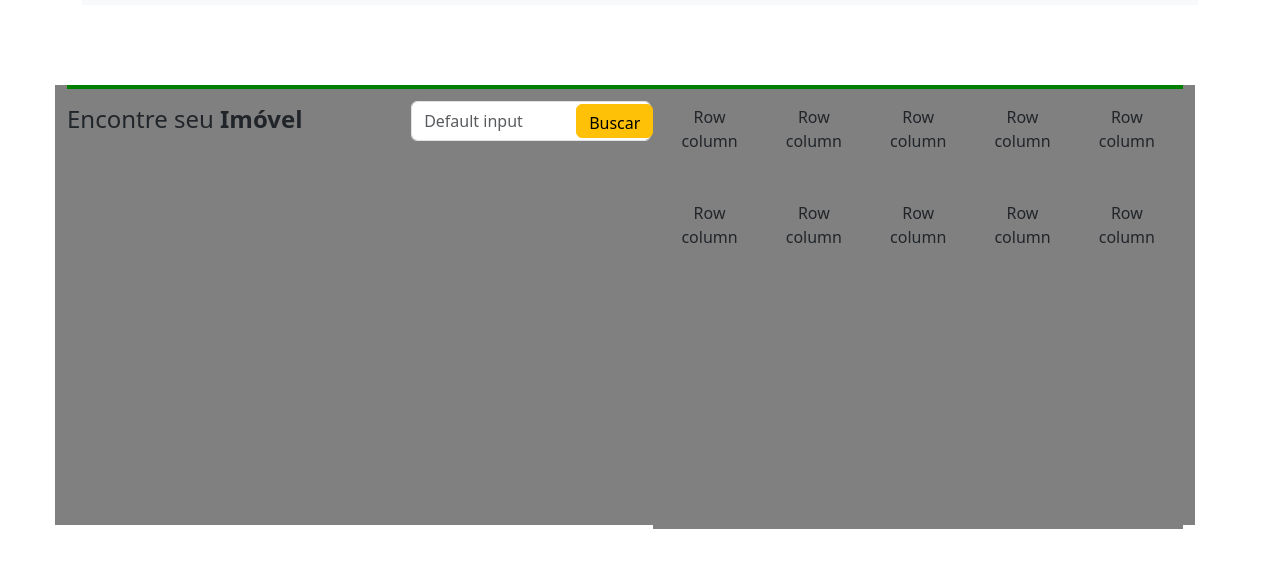
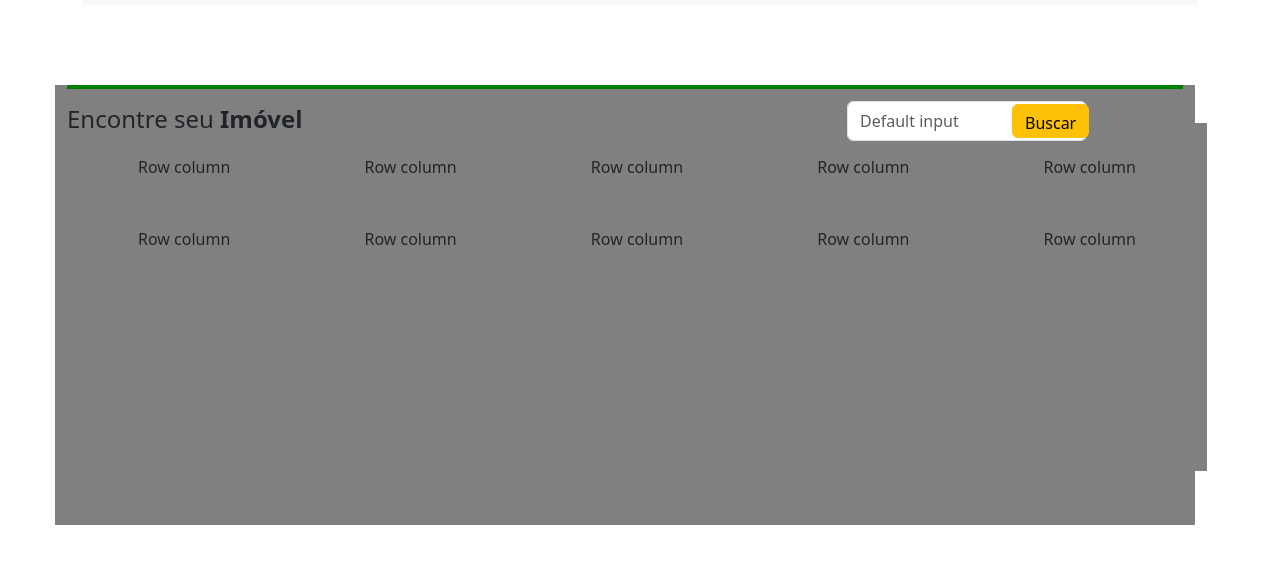
Before and after one commit to LuEdu3/VALE_IMOBILIARIA, a plain HTML site: page index.html in a window 1280 px wide. Shown: the part 67-634 px from the top of the page. Drawn offline with nearby package versions, Linux system fonts and the light colour scheme.

Commit message:
adicionado grid

```diff
--- a/index.html
+++ b/index.html
@@ -75,9 +75,11 @@
             <input class="form-control" type="text" placeholder="Default input" aria-label="default input example">
             <button type="button" class="btn btn-warning">Buscar</button>
           </div>
-          <!-- PESQUISA AVANÇADA -->
+        </section>
+                  <!-- PESQUISA AVANÇADA -->
+        <section class="pesquisa-avancada">
           <div class="container text-center">
-            <div class="row row-cols-2 row-cols-lg-5 g-0 g-lg-3">
+            <div class="row row-cols-2 row-cols-lg-5 g-2 g-lg-3">
               <div class="col">
                 <div class="p-3">Row column</div>
               </div>
@@ -110,7 +112,6 @@
               </div>
             </div>
           </div>
-
         </section>
 
       </div>
--- a/style.css
+++ b/style.css
@@ -16,6 +16,7 @@ display: block;
 }
 /* PESQUISA */
 .conteudo-busca{
+    width: 100%;
     padding: 80px 30px 0 0;
 }
 .conteudo-busca .container{
@@ -57,7 +58,9 @@ display: block;
     width: auto;
 }
 /* PESQUISA AVANÇADA */
-.container .row{
-    display: flex;
-
+.pesquisa-avancada{
+height: 348px;
 }
+.pesquisa-avancada .container{
+    height: 348px;
+}
```
